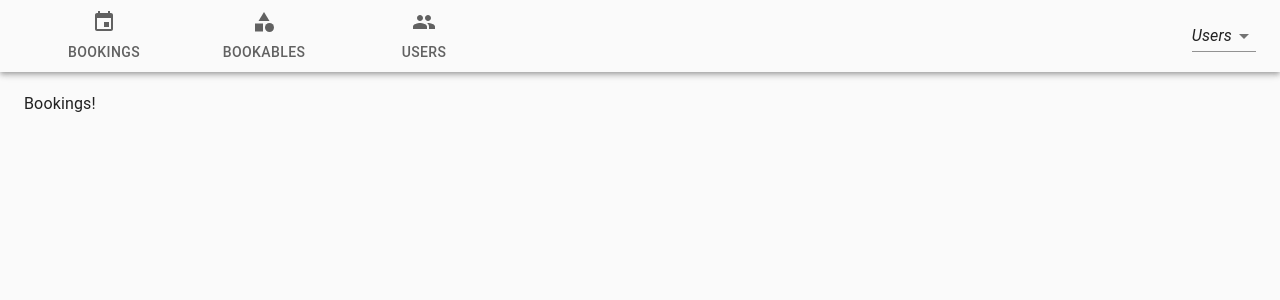
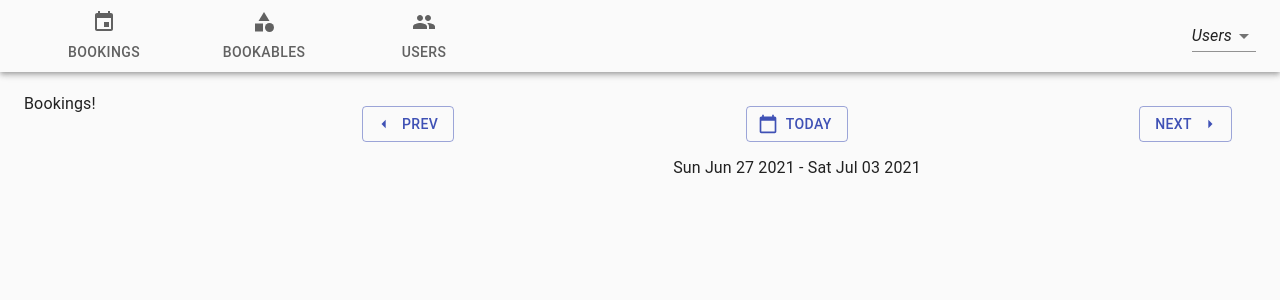
Before and after one commit to jmgrimes/bookings-frontend-react, a React (Create React App) app: page /bookings in a window 1280 px wide. Shown: the top 300 px of the page. Built offline with nearby package versions, Linux system fonts and the light colour scheme.

Commit message:
added weekReducer and WeekPicker component to BookingsPage; reworked some of the BookablesList and reducer to follow the encapsulation convention added with weekReducer
Signed-off-by: Jonah Grimes <jgrimes@appriss.com>

```diff
--- a/src/components/Bookables/reducer.js
+++ b/src/components/Bookables/reducer.js
@@ -1,66 +1,44 @@
-const SET_GROUP = "SET_GROUP";
-const SET_BOOKABLE = "SET_BOOKABLE";
-const NEXT_BOOKABLE = "NEXT_BOOKABLE"
-const PREVIOUS_BOOKABLE = "PREVIOUS_BOOKABLE"
-const TOGGLE_HAS_DETAILS = "TOGGLE_HAS_DETAILS"
-
-const nextBookable = () => ({
-  type: NEXT_BOOKABLE
-});
-
-const previousBookable = () => ({
-  type: PREVIOUS_BOOKABLE
-})
-
-const setBookable = (index) => ({
-  type: SET_BOOKABLE,
-  payload: index
-});
-
-const setGroup = (group) => ({
-  type: SET_GROUP,
-  payload: group
-});
-
-const toggleDetails = () => ({
-  type: TOGGLE_HAS_DETAILS
-});
+const ACTION_NEXT_BOOKABLE = "NEXT_BOOKABLE"
+const ACTION_PREVIOUS_BOOKABLE = "PREVIOUS_BOOKABLE"
+const ACTION_SET_BOOKABLE = "SET_BOOKABLE";
+const ACTION_SET_GROUP = "SET_GROUP";
+const ACTION_TOGGLE_DETAILS = "TOGGLE_DETAILS"
 
 export const actions = {
-  nextBookable,
-  previousBookable,
-  setBookable,
-  setGroup,
-  toggleDetails
+  nextBookable: () => ({ type: ACTION_NEXT_BOOKABLE }),
+  previousBookable: () => ({ type: ACTION_PREVIOUS_BOOKABLE }),
+  setBookable: (index) => ({ type: ACTION_SET_BOOKABLE, payload: index }),
+  setGroup: (group) => ({ type: ACTION_SET_GROUP, payload: group }),
+  toggleDetails: () => ({ type: ACTION_TOGGLE_DETAILS })
 };
 
 export const reducer = (state, action) => {
   const count = state.bookables.filter(bookable => bookable.group === state.group).length;
   switch(action.type) {
-    case SET_GROUP:
+    case ACTION_NEXT_BOOKABLE:
+      return {
+        ...state,
+        // no need to add the count to this algorithm since the result will always be positive.
+        bookableIndex: (state.bookableIndex + 1) % count
+      }
+    case ACTION_PREVIOUS_BOOKABLE:
+      return {
+        ...state,
+        // we have to add the count to keep the number positive, and modulus takes care of the rest
+        bookableIndex: (count + state.bookableIndex - 1) % count
+      }
+    case ACTION_SET_GROUP:
       return {
         ...state,
         group: action.payload,
         bookableIndex: 0
       };
-    case SET_BOOKABLE:
+    case ACTION_SET_BOOKABLE:
       return {
         ...state,
         bookableIndex: action.payload
       };
-    case NEXT_BOOKABLE:
-      return {
-        ...state,
-        // no need to add the count to this algorithm since the result will always be positive.
-        bookableIndex: (state.bookableIndex + 1) % count
-      }
-    case PREVIOUS_BOOKABLE:
-      return {
-        ...state,
-        // we have to add the count to keep the number positive, and modulus takes care of the rest
-        bookableIndex: (count + state.bookableIndex - 1) % count
-      }
-    case TOGGLE_HAS_DETAILS:
+    case ACTION_TOGGLE_DETAILS:
       return {
         ...state,
         showDetails: !state.showDetails
--- a/src/components/Bookings/BookingsPage.js
+++ b/src/components/Bookings/BookingsPage.js
@@ -1,12 +1,22 @@
 import {
   Container,
+  Grid,
   Typography
 } from "@material-ui/core";
+
+import WeekPicker from "./WeekPicker";
 
 export default function BookablesPage() {
   return (
     <Container className="bookings-page" component="main" maxWidth="lg">
-      <Typography variant="body1" component="p">Bookings!</Typography>
+      <Grid container spacing={3}>
+        <Grid item xs={3}>
+          <Typography variant="body1" component="p">Bookings!</Typography>
+        </Grid>
+        <Grid item xs={9}>
+          <WeekPicker date={new Date()} />
+        </Grid>
+      </Grid>
     </Container>
   );
 };
--- /dev/null
+++ b/src/components/Bookings/WeekPicker.js
@@ -0,0 +1,45 @@
+import {
+  Button,
+  Toolbar,
+  Typography,
+  makeStyles
+} from "@material-ui/core";
+import {
+  ArrowLeft,
+  ArrowRight,
+  CalendarToday
+} from "@material-ui/icons";
+import {
+  Fragment,
+  useReducer
+} from "react";
+
+import { actions, initializer, reducer } from "./weekReducer";
+
+const useStyles = makeStyles(theme => ({
+  spacer: {
+    flexGrow: 1
+  }
+}));
+
+export default function WeekPicker({ date }) {
+  const classes = useStyles();
+  const [ week, dispatch ] = useReducer(reducer, date, initializer);
+
+  const nextWeek = () => dispatch(actions.nextWeek());
+  const previousWeek = () => dispatch(actions.previousWeek());
+  const today = () => dispatch(actions.today());
+
+  return (
+    <Fragment>
+      <Toolbar>
+        <Button variant="outlined" color="primary" startIcon={<ArrowLeft />} onClick={previousWeek}>Prev</Button>
+        <Typography className={classes.spacer} component="div"/>
+        <Button variant="outlined" color="primary" startIcon={<CalendarToday />} onClick={today}>Today</Button>
+        <Typography className={classes.spacer} component="div"/>
+        <Button variant="outlined" color="primary" endIcon={<ArrowRight />} onClick={nextWeek}>Next</Button>
+      </Toolbar>
+      <Typography variant="body1" component="p" align="center">{week.start.toDateString()} - {week.end.toDateString()}</Typography>
+    </Fragment>
+  );
+};
--- /dev/null
+++ b/src/components/Bookings/weekReducer.js
@@ -0,0 +1,41 @@
+const ACTION_NEXT_WEEK = "NEXT_WEEK";
+const ACTION_PREVIOUS_WEEK = "PREVIOUS_WEEK";
+const ACTION_SET_DATE = "SET_DATE";
+
+const addDays = (date, daysToAdd) => {
+  const clone = new Date(date.getTime());
+  clone.setDate(clone.getDate() + daysToAdd);
+  return clone;
+};
+
+const getWeek = (forDate, daysOffset = 0) => {
+  const date = addDays(forDate, daysOffset);
+  const day = date.getDay();
+  return {
+    date,
+    start: addDays(date, -day),
+    end: addDays(date, 6 - day)
+  };
+};
+
+export const actions = {
+  nextWeek: () => ({ type: ACTION_NEXT_WEEK }),
+  previousWeek: () => ({ type: ACTION_PREVIOUS_WEEK }),
+  setDate: (date) => ({ type: ACTION_SET_DATE, payload: date }),
+  today: () => ({ type: ACTION_SET_DATE, payload: new Date() })
+};
+
+export const initializer = (date) => getWeek(date);
+
+export const reducer = (state, action) => {
+  switch (action.type) {
+    case ACTION_NEXT_WEEK:
+      return getWeek(state.date, 7);
+    case ACTION_PREVIOUS_WEEK:
+      return getWeek(state.date, -7);
+    case ACTION_SET_DATE:
+      return getWeek(action.payload);
+    default:
+      return state;
+  }
+};
```
Also changed, not shown: src/components/Bookables/BookablesList.js (indentation only).
